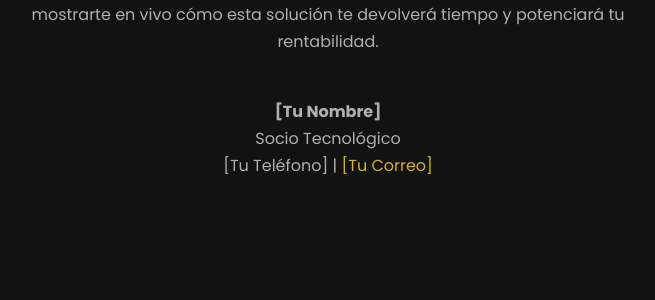
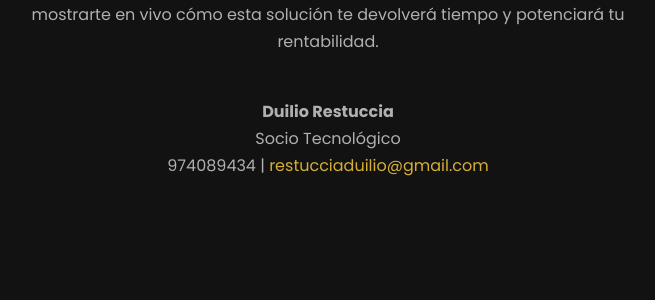
Before and after one commit to SoyDuilio/store, a FastAPI app: page /planes in a window 1280 px wide. Shown: the part 3929-4229 px from the top of the page, without its empty margins (312-967 px from the left). Run offline with FastAPI, Linux system fonts and the light colour scheme.

Commit message:
Planes
Nieves

```diff
--- a/app/templates/planes.html
+++ b/app/templates/planes.html
@@ -309,9 +309,9 @@
                 <h2>¿Lista para dar el siguiente paso?</h2>
                 <p>Hablemos de tu visión. Agenda una llamada sin compromiso. Permíteme mostrarte en vivo cómo esta solución te devolverá tiempo y potenciará tu rentabilidad.</p>
                 <br>
-                <p><strong>[Tu Nombre]</strong><br>
+                <p><strong>Duilio Restuccia</strong><br>
                    Socio Tecnológico<br>
-                   [Tu Teléfono] | <a href="mailto:[Tu Correo]">[Tu Correo]</a>
+                   974089434 | <a href="mailto:[Tu Correo]">restucciaduilio@gmail.com</a>
                 </p>
             </div>
         </section>
```
